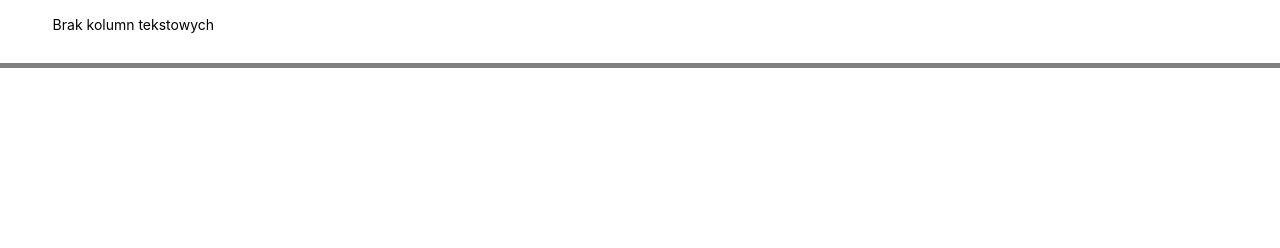
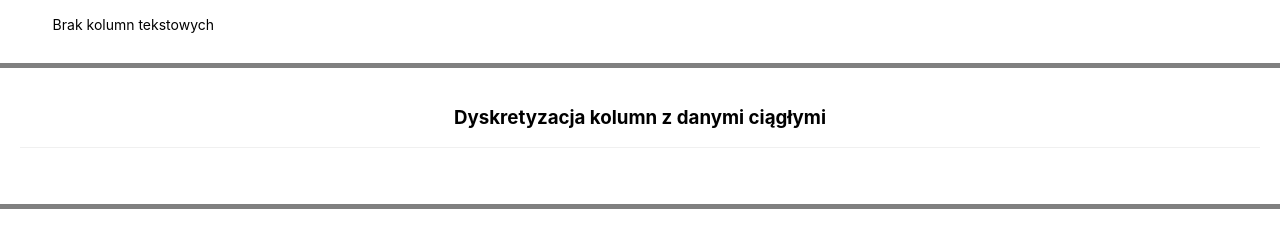
Before and after one commit to Pabblittto/wspomaganie, a React (Create React App) app: page / in a window 1280 px wide. Shown: the part 442-690 px from the top of the page. Built offline with nearby package versions, Linux system fonts and the light colour scheme.

Commit message:
added discretization without logic

```diff
--- a/src/Contexts/dataContext.tsx
+++ b/src/Contexts/dataContext.tsx
@@ -6,6 +6,13 @@ import {
   MapLegend,
   stringColumnToNumeric,
 } from "./utils/stringColumnToNumeric";
+import { detectMaxMinValues } from "./utils/detectMaxMinValues";
+
+export type MinMaxRecord = {
+  index: number;
+  min: number;
+  max: number;
+};
 
 export type DataRow = string[];
 
@@ -19,6 +26,7 @@ export type DataContextType = {
   cellTypes: CellTypes[];
   columnTitles: string[];
   legend: CreatedLegend[];
+  maxMinValues: MinMaxRecord[];
 };
 
 export const DataContext = React.createContext<DataContextType>({
@@ -35,6 +43,7 @@ export const DataContext = React.createContext<DataContextType>({
   cellTypes: [],
   columnTitles: [],
   legend: [],
+  maxMinValues: [],
 });
 
 export const DataContextProvider: React.FC<any> = (props) => {
@@ -43,6 +52,7 @@ export const DataContextProvider: React.FC<any> = (props) => {
   const [columnTitles, setColumnTitles] = useState<string[]>([]);
   const [firstColumnTitles, setFirstColumnTitles] = useState<boolean>(true);
   const [createdLegends, setCreatedLegends] = useState<CreatedLegend[]>([]);
+  const [maxMinValues, setMaxMinValues] = useState<MinMaxRecord[]>([]);
 
   const loadData = (data: DataRow[]) => {
     if (firstColumnTitles) {
@@ -53,7 +63,9 @@ export const DataContextProvider: React.FC<any> = (props) => {
       setColumnTitles(createFakeTitles(data[0].length));
       setData(data);
     }
-    setCellTypes(detectColumnTypes(data));
+    const columnTypes = detectColumnTypes(data);
+    setCellTypes(columnTypes);
+    setMaxMinValues(detectMaxMinValues(data, columnTypes));
   };
 
   const setFirstRowTitlesOnChange = (state: boolean) => {
@@ -64,7 +76,9 @@ export const DataContextProvider: React.FC<any> = (props) => {
     if (data != null) {
       const result = stringColumnToNumeric(dataIndex, data);
       setData(result.newData);
-      setCellTypes(detectColumnTypes(result.newData));
+      const columnTypes = detectColumnTypes(result.newData);
+      setCellTypes(columnTypes);
+      setMaxMinValues(detectMaxMinValues(result.newData, columnTypes));
       setCreatedLegends((prev) => {
         return [
           ...prev,
@@ -84,6 +98,7 @@ export const DataContextProvider: React.FC<any> = (props) => {
         setFirstRowTitlesOnChange,
         stringDataToNumeric,
         legend: createdLegends,
+        maxMinValues,
       }}
     >
       {props.children}
--- /dev/null
+++ b/src/Contexts/utils/detectMaxMinValues.ts
@@ -0,0 +1,37 @@
+import { DataRow, MinMaxRecord } from "../dataContext";
+import { CellTypes } from "./detectColumnTypes";
+
+export const detectMaxMinValues = (
+  data: DataRow[],
+  cellTypes: CellTypes[]
+): MinMaxRecord[] => {
+  const result: MinMaxRecord[] = [];
+  const firstRow = data[1];
+  for (const [index, cell] of cellTypes.entries()) {
+    if (cell === "float32" || cell === "int32") {
+      result.push({
+        index,
+        max: Number(firstRow[index]),
+        min: Number(firstRow[index]),
+      });
+    }
+  }
+  console.log("Init");
+  console.log(result);
+  console.log("First row");
+  console.log(firstRow);
+
+  for (const row of data) {
+    for (const record of result) {
+      if (record.max < Number(row[record.index])) {
+        record.max = Number(row[record.index]);
+      }
+      if (record.min > Number(row[record.index])) {
+        record.min = Number(row[record.index]);
+      }
+    }
+  }
+
+  console.log(result);
+  return result;
+};
--- a/src/components/modul1/modul1.tsx
+++ b/src/components/modul1/modul1.tsx
@@ -6,12 +6,14 @@ import {
   Col,
   Popconfirm,
   Row,
+  Slider,
   Space,
   Table,
   Tabs,
 } from "antd";
 import CSVReader, { IFileInfo } from "react-csv-reader";
 import { dataRowToDataSource } from "../../utils/dataRowToDataSource";
+import { DiscretizationSection } from "../shared/DiscretizationSection/DiscretizationSection";
 
 export const Modul1 = () => {
   const dataContext = React.useContext(DataContext);
@@ -126,6 +128,12 @@ export const Modul1 = () => {
       <div
         style={{ marginTop: "20px", backgroundColor: "gray", height: "5px" }}
       />
+
+      <DiscretizationSection />
+
+      <div
+        style={{ marginTop: "20px", backgroundColor: "gray", height: "5px" }}
+      />
     </div>
   );
 };
--- /dev/null
+++ b/src/components/shared/DiscretizationSection/DiscretizationSection.tsx
@@ -0,0 +1,122 @@
+import React from "react";
+import { DataContext } from "../../../Contexts/dataContext";
+import { Button, Col, Input, InputNumber, Row, Tabs } from "antd";
+
+type TabcontentProps = {
+  columIndex: number;
+  columnName: string;
+  maxVal: number;
+  minVal: number;
+};
+
+const TabContent: React.FC<TabcontentProps> = (props) => {
+  const [cells, setCells] = React.useState<
+    {
+      futureValue: number;
+      point: number;
+    }[]
+  >([{ futureValue: 0, point: (props.maxVal + props.minVal) / 2 }]);
+
+  const onAddCellClick = () => {
+    setCells((prev) => {
+      const last = prev[prev.length - 1];
+      return [
+        ...prev,
+        {
+          futureValue: last.futureValue + 1,
+          point: (last.point + props.maxVal) / 2,
+        },
+      ];
+    });
+  };
+
+  const onRemoveCellClick = () => {
+    setCells((prev) => {
+      if (prev.length !== 1) {
+        prev.pop();
+        return [...prev];
+      } else {
+        return prev;
+      }
+    });
+  };
+
+  const onCelValueChange = (val: number, futureVal: number) => {
+    setCells((prev) => {
+      const cell = prev.find((c) => c.futureValue === futureVal);
+      if (cell) cell.point = val;
+      return [...prev];
+    });
+  };
+
+  return (
+    <>
+      <h5>{props.columnName}</h5>
+      <Button onClick={onAddCellClick}>Dodaj element</Button>
+      <Button onClick={onRemoveCellClick}>Usuń element</Button>
+      <div
+        style={{
+          display: "flex",
+          flexDirection: "row",
+          justifyContent: "center",
+          alignItems: "center",
+        }}
+      >
+        <div>{`OD ${props.minVal}`}</div>
+        {cells.map((cell) => (
+          <div key={cell.futureValue}>
+            <div style={{ alignContent: "center", marginRight: "20px" }}>
+              {cell.futureValue}
+            </div>
+            <div
+              style={{ display: "flex", flexDirection: "row", padding: "2px" }}
+            >
+              <div>DO</div>
+              <InputNumber
+                onChange={(e) => {
+                  if (e != null) onCelValueChange(e, cell.futureValue);
+                }}
+                value={cell.point}
+              />
+            </div>
+          </div>
+        ))}
+        <div>{`DO ${props.maxVal}`}</div>
+      </div>
+    </>
+  );
+};
+
+export const DiscretizationSection: React.FC = (props) => {
+  const dataContext = React.useContext(DataContext);
+
+  const tabs = dataContext.cellTypes.map((type, index) => ({
+    key: index.toString(),
+    label: dataContext.columnTitles[index],
+    children:
+      type === "float32" ? (
+        <TabContent
+          columIndex={index}
+          columnName={dataContext.columnTitles[index]}
+          key={index}
+          minVal={dataContext.maxMinValues.find((d) => d.index === index)?.min!}
+          maxVal={dataContext.maxMinValues.find((d) => d.index === index)?.max!}
+        />
+      ) : (
+        <>To nie Kolumna zmiennych ciągłych</>
+      ),
+  }));
+
+  return (
+    <div style={{ padding: "20px", alignItems: "center" }}>
+      <div>
+        <h3>Dyskretyzacja kolumn z danymi ciągłymi</h3>
+      </div>
+      <Row>
+        <Col span={24}>
+          <Tabs items={tabs} />
+        </Col>
+      </Row>
+    </div>
+  );
+};
```
